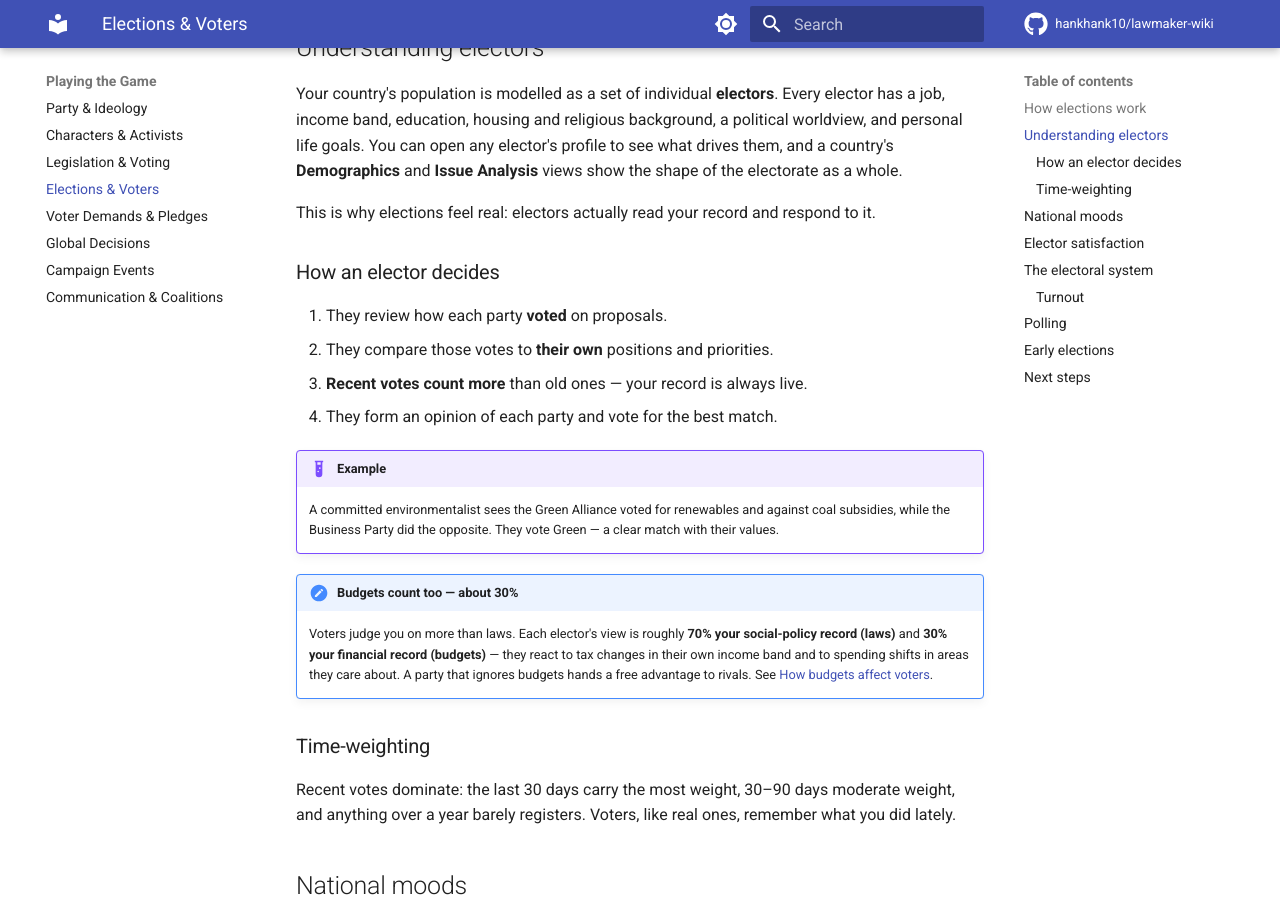
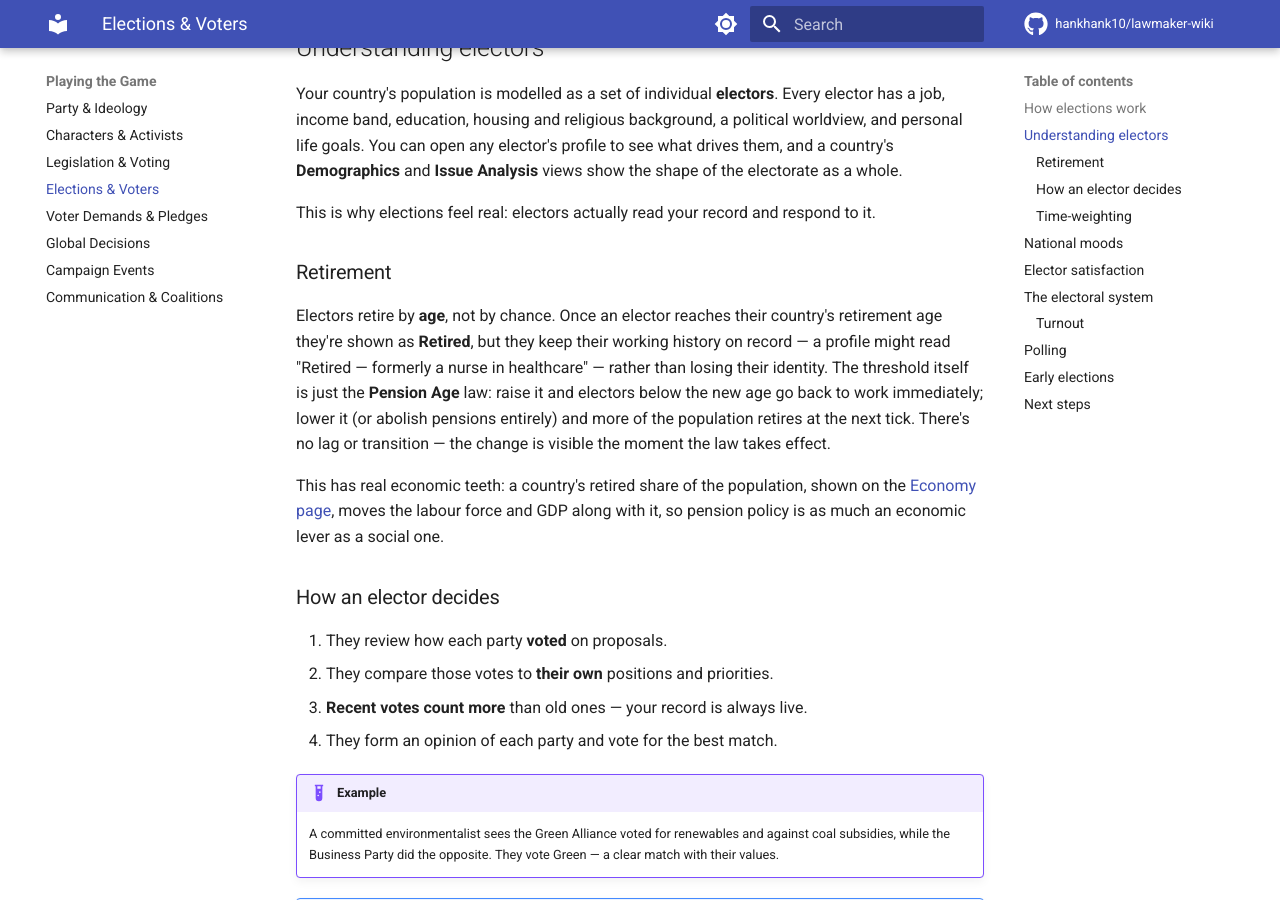
Before and after one commit to hankhank10/lawmaker-wiki, an MkDocs documentation site: the page built from docs/gameplay/elections.md, in a window 1280 px wide and 900 px high, scrolled down 549 px. Built offline with MkDocs 1.6.1 and Material for MkDocs 9.7.7, drawn with Linux system fonts in a browser that asks for light colours; comment, search, counter and statistics services are not loaded.

Commit message:
📝 Sync from private repo
Auto-synced from hankhank10/lawmaker/game-manual

```diff
--- a/docs/gameplay/elections.md
+++ b/docs/gameplay/elections.md
@@ -13,6 +13,12 @@ Afterwards you'll see each party's vote totals and percentages, seats won, turno
 Your country's population is modelled as a set of individual **electors**. Every elector has a job, income band, education, housing and religious background, a political worldview, and personal life goals. You can open any elector's profile to see what drives them, and a country's **Demographics** and **Issue Analysis** views show the shape of the electorate as a whole.
 
 This is why elections feel real: electors actually read your record and respond to it.
+
+### Retirement
+
+Electors retire by **age**, not by chance. Once an elector reaches their country's retirement age they're shown as **Retired**, but they keep their working history on record — a profile might read "Retired — formerly a nurse in healthcare" — rather than losing their identity. The threshold itself is just the **Pension Age** law: raise it and electors below the new age go back to work immediately; lower it (or abolish pensions entirely) and more of the population retires at the next tick. There's no lag or transition — the change is visible the moment the law takes effect.
+
+This has real economic teeth: a country's retired share of the population, shown on the [Economy page](economy.md), moves the labour force and GDP along with it, so pension policy is as much an economic lever as a social one.
 
 ### How an elector decides
 
```
Also changed, not shown: docs/gameplay/communication.md (+2 -0 lines), docs/gameplay/economy.md (+1 -1 lines).
